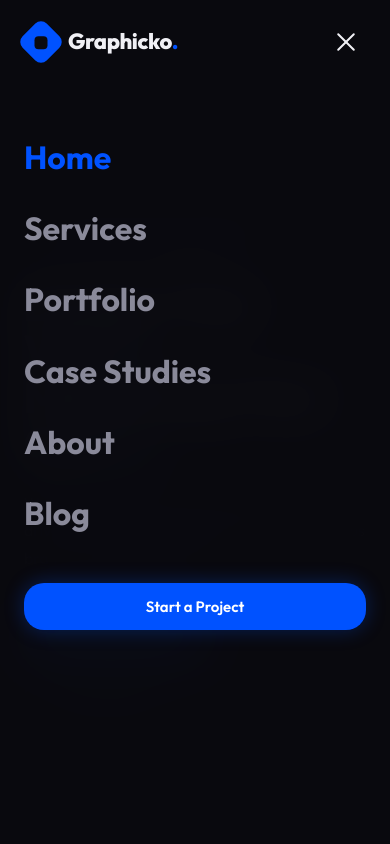
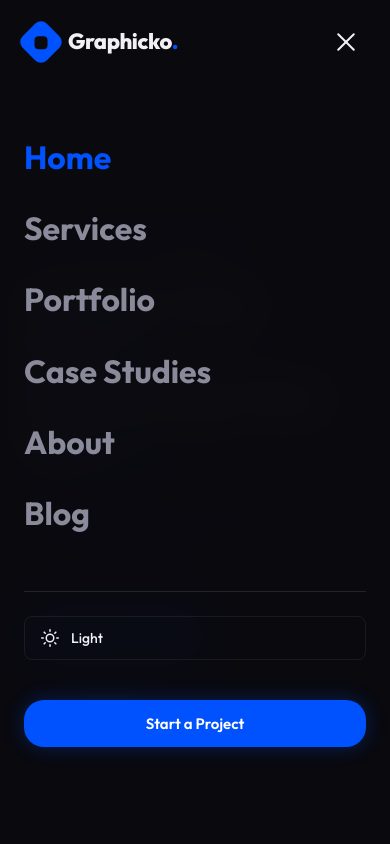
Before and after one commit to rasmidizzadeen-gif/graphicko-websitev3, a React (Vite) app: page / in a window 390 px wide. Both pictures are taken after a click on the button "Toggle menu". Shown: the top 844 px of the page. Built offline with nearby package versions, Linux system fonts and the light colour scheme.

Commit message:
Fix: Add theme toggle to mobile menu

```diff
--- a/src/components/layout/Navbar.jsx
+++ b/src/components/layout/Navbar.jsx
@@ -117,11 +117,38 @@ export default function Navbar() {
               {link.label}
             </Link>
           ))}
-          <Link to="/contact#contact-form" className={styles.mobileCta}>
-            <button className="btn btn-primary btn-lg" style={{ width: '100%' }}>
-              Start a Project
+          <div className={styles.mobileActions}>
+            <button
+              className={styles.mobileThemeToggle}
+              onClick={toggleTheme}
+              aria-label="Toggle theme"
+              title={theme === 'dark' ? 'Switch to light mode' : 'Switch to dark mode'}
+            >
+              {theme === 'dark' ? (
+                <svg viewBox="0 0 24 24" fill="none" stroke="currentColor" strokeWidth="2" strokeLinecap="round" strokeLinejoin="round">
+                  <circle cx="12" cy="12" r="5" />
+                  <line x1="12" y1="1" x2="12" y2="3" />
+                  <line x1="12" y1="21" x2="12" y2="23" />
+                  <line x1="4.22" y1="4.22" x2="5.64" y2="5.64" />
+                  <line x1="18.36" y1="18.36" x2="19.78" y2="19.78" />
+                  <line x1="1" y1="12" x2="3" y2="12" />
+                  <line x1="21" y1="12" x2="23" y2="12" />
+                  <line x1="4.22" y1="19.78" x2="5.64" y2="18.36" />
+                  <line x1="18.36" y1="5.64" x2="19.78" y2="4.22" />
+                </svg>
+              ) : (
+                <svg viewBox="0 0 24 24" fill="none" stroke="currentColor" strokeWidth="2" strokeLinecap="round" strokeLinejoin="round">
+                  <path d="M21 12.79A9 9 0 1 1 11.21 3 7 7 0 0 0 21 12.79z" />
+                </svg>
+              )}
+              <span>{theme === 'dark' ? 'Light' : 'Dark'}</span>
             </button>
-          </Link>
+            <Link to="/contact#contact-form" className={styles.mobileCta}>
+              <button className="btn btn-primary btn-lg" style={{ width: '100%' }}>
+                Start a Project
+              </button>
+            </Link>
+          </div>
         </nav>
       </div>
     </>
--- a/src/components/layout/Navbar.module.css
+++ b/src/components/layout/Navbar.module.css
@@ -232,7 +232,60 @@
   text-decoration: none;
 }
 
+.mobileActions {
+  display: flex;
+  flex-direction: column;
+  gap: 16px;
+  margin-top: 32px;
+  padding-top: 24px;
+  border-top: 1px solid rgba(255, 255, 255, 0.1);
+}
+
+.mobileThemeToggle {
+  display: flex;
+  align-items: center;
+  justify-content: flex-start;
+  gap: 12px;
+  padding: 12px 16px;
+  background: transparent;
+  border: 1px solid var(--border);
+  border-radius: 8px;
+  color: var(--text);
+  cursor: pointer;
+  transition: all 0.3s ease;
+  font-size: 14px;
+  font-weight: 500;
+}
+
+.mobileThemeToggle:active {
+  background: var(--primary-subtle);
+  border-color: var(--primary);
+  color: var(--primary);
+}
+
+.mobileThemeToggle svg {
+  width: 18px;
+  height: 18px;
+  flex-shrink: 0;
+}
+
 @keyframes slideDown {
   from { opacity: 0; transform: translateY(-12px); }
   to { opacity: 1; transform: translateY(0); }
 }
+
+/* Light mode overrides */
+[data-theme="light"] .mobileMenu {
+  background: rgba(255, 255, 255, 0.97);
+}
+
+[data-theme="light"] .mobileThemeToggle {
+  color: var(--text);
+  border-color: rgba(0, 0, 0, 0.1);
+}
+
+[data-theme="light"] .mobileThemeToggle:active {
+  background: rgba(0, 82, 255, 0.08);
+  border-color: var(--primary);
+  color: var(--primary);
+}
```
Also changed, not shown: 5 other files (tests, documents, lock files or other folders).
